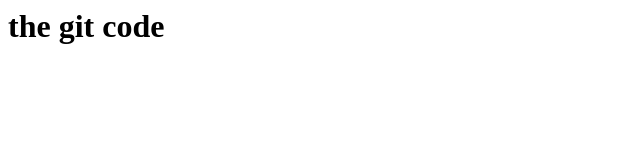
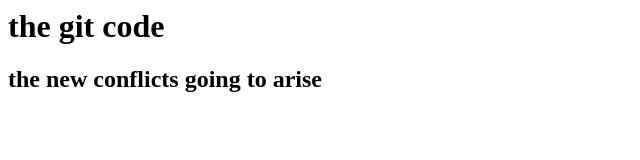
Before and after one commit to saikola22/practice3-demo, a plain HTML site: page index.html in a window 1280 px wide. Shown: the whole page, without its empty margins (0-640 px from the left). Drawn offline with Linux system fonts and the light colour scheme.

Commit message:
new line added

```diff
--- a/index.html
+++ b/index.html
@@ -1 +1,2 @@
 <h1>the git code</h1>
+<h2>the new conflicts going to  arise</h2>
```
